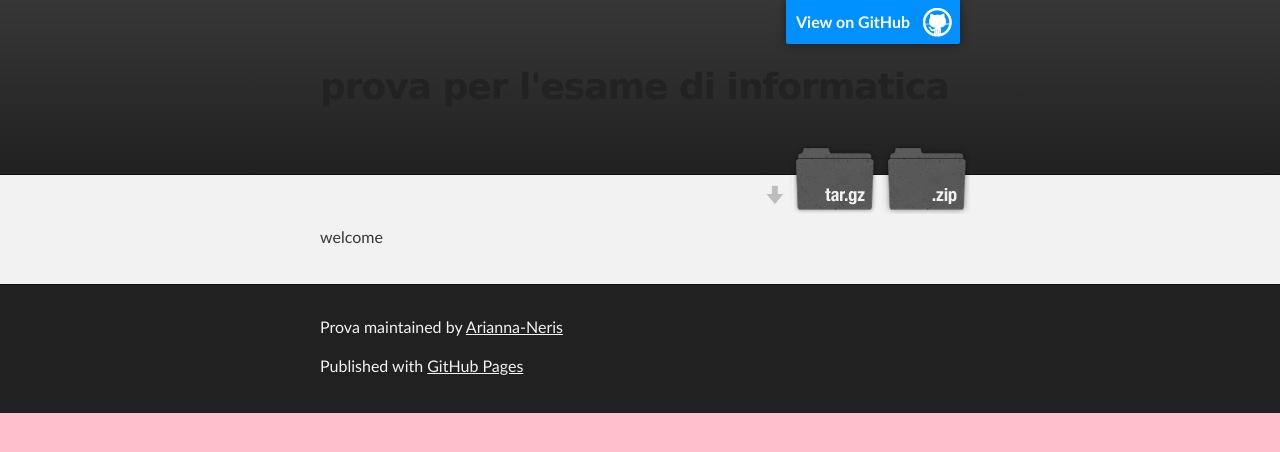
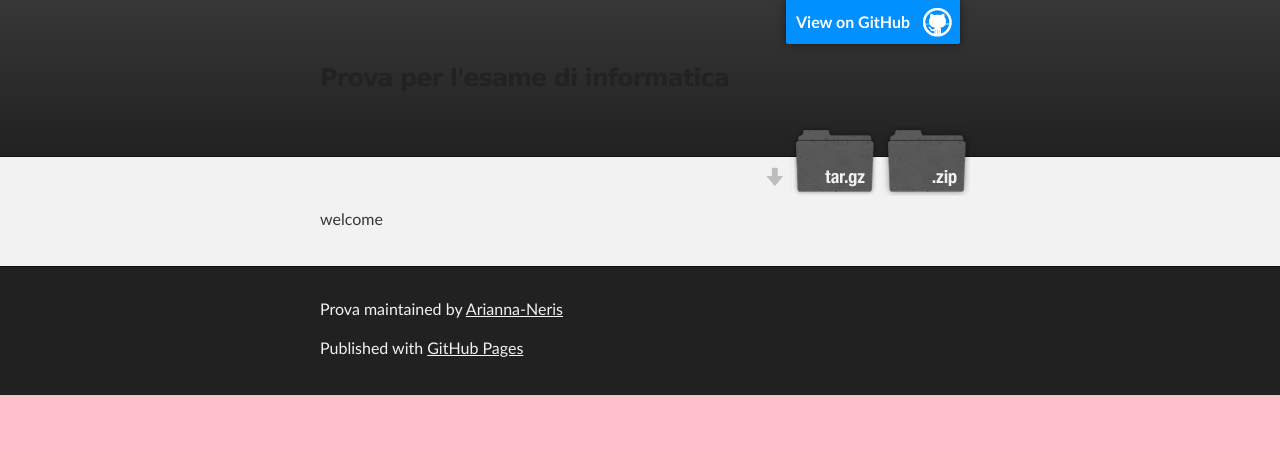
Before and after one commit to Arianna-Neris/prova, a plain HTML site: page index.html in a window 1280 px wide. Drawn offline with Linux system fonts and the light colour scheme.

Commit message:
Update index.html

```diff
--- a/index.html
+++ b/index.html
@@ -19,7 +19,7 @@
         <header class="inner">
           <a id="forkme_banner" href="https://github.com/Arianna-Neris/prova">View on GitHub</a>
 
-          <h1 style=color:"blue">prova per l'esame di informatica</h1>
+          <h3 style=color:"fuxia">Prova per l'esame di informatica</h3>
           <h2 id="project_tagline"></h2>
 
             <section id="downloads">
```
